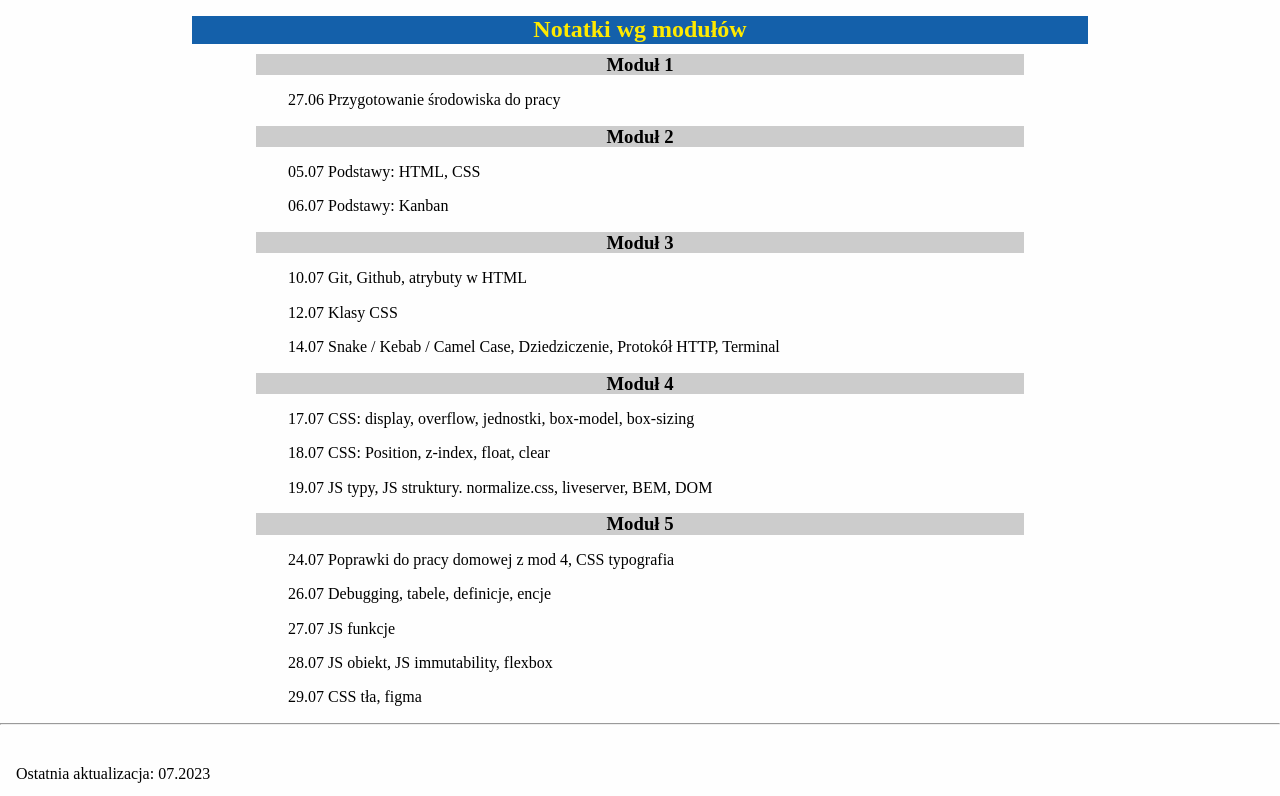
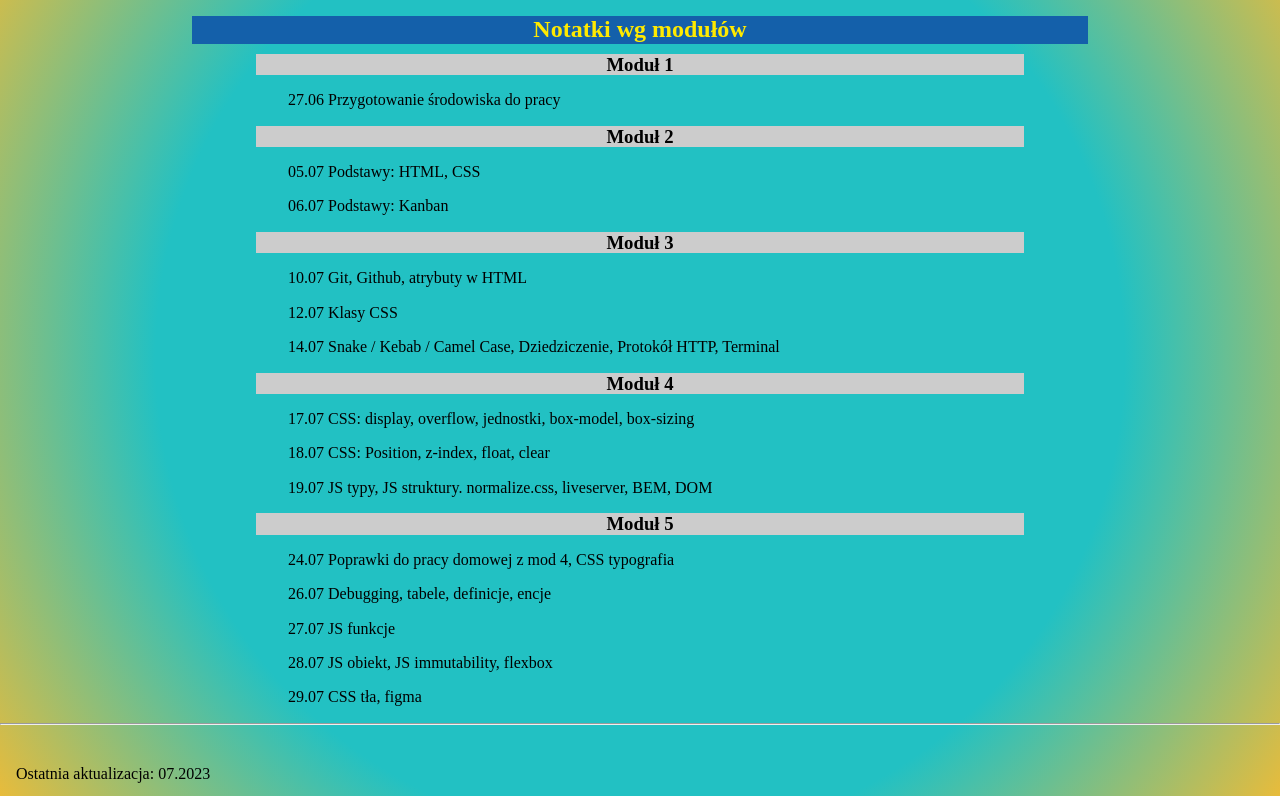
Before and after one commit to FlyingFreestyle/homepage, a plain HTML site: page index.html in a window 1280 px wide. Shown: the part 134-930 px from the top of the page. Drawn offline with Linux system fonts and the light colour scheme.

Commit message:
Add gradient background

```diff
--- a/style.css
+++ b/style.css
@@ -9,7 +9,8 @@ html {
 /*  */
 
 body {
-    background: #fefefe;
+    background: rgb(34,193,195);
+    background: radial-gradient(circle, rgba(34,193,195,1) 0%, rgba(34,193,195,1) 60%, rgba(253,187,45,1) 100%);
 }
 
 .article__title {
```
